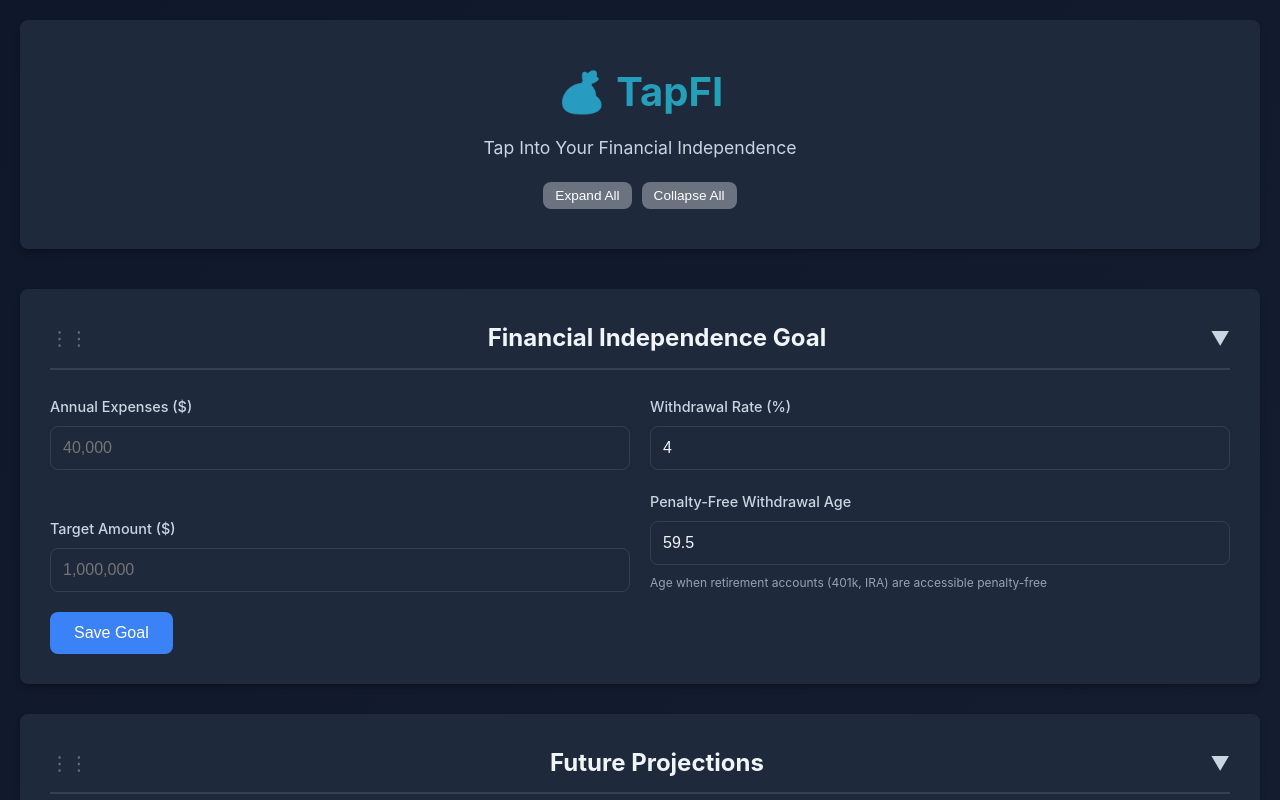
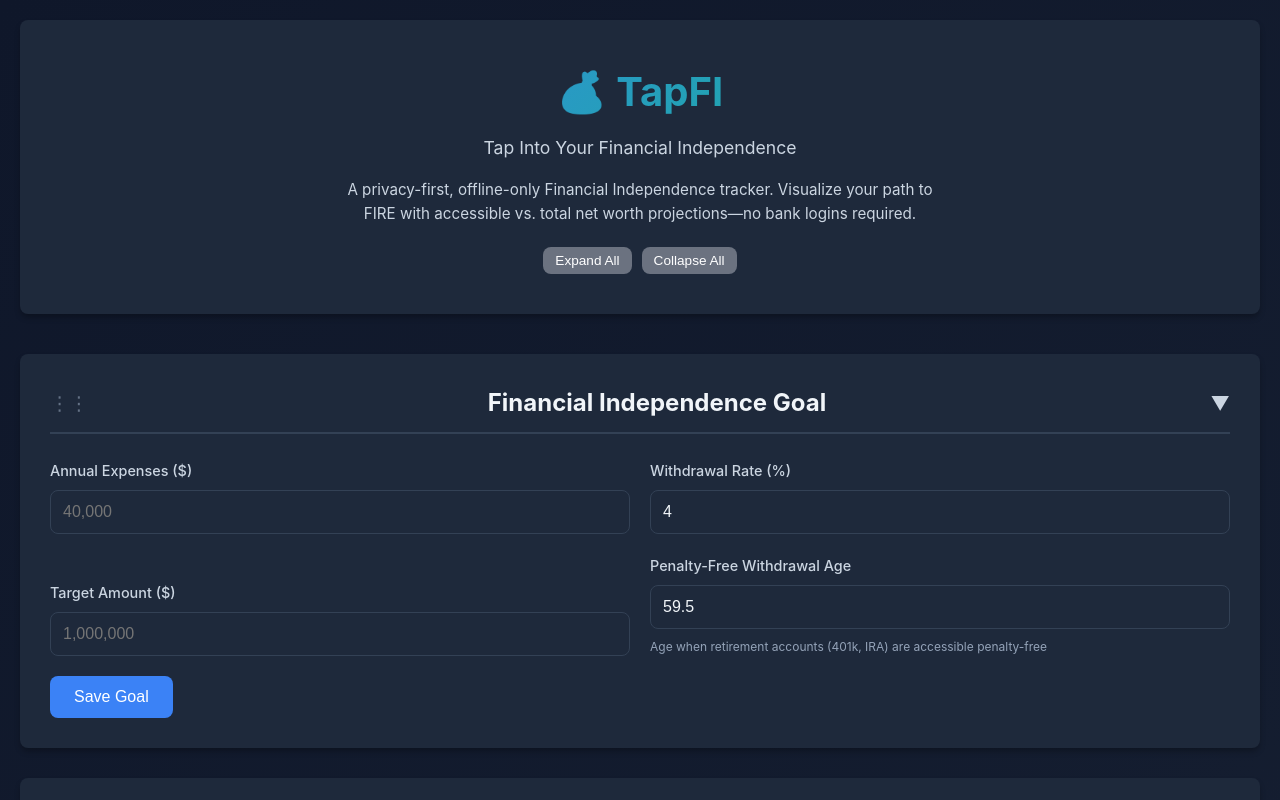
Before and after one commit to dreslan/tapfi, a plain HTML site: page index.html in a window 1280 px wide. Shown: the top 800 px of the page. Drawn offline with nearby package versions, Linux system fonts and the light colour scheme.

Commit message:
Add roadmap and readme. Update tag description

```diff
--- a/index.html
+++ b/index.html
@@ -12,6 +12,9 @@
         <header>
             <h1>💰 TapFI</h1>
             <p class="subtitle">Tap Into Your Financial Independence</p>
+            <p class="description" style="max-width: 600px; margin: 1rem auto; color: var(--text-secondary); font-size: 0.95rem;">
+                A privacy-first, offline-only Financial Independence tracker. Visualize your path to FIRE with accessible vs. total net worth projections—no bank logins required.
+            </p>
             <div class="card-controls">
                 <button id="expandAll" class="btn btn-secondary btn-sm">Expand All</button>
                 <button id="collapseAll" class="btn btn-secondary btn-sm">Collapse All</button>
```
Also changed, not shown: 2 other files.
